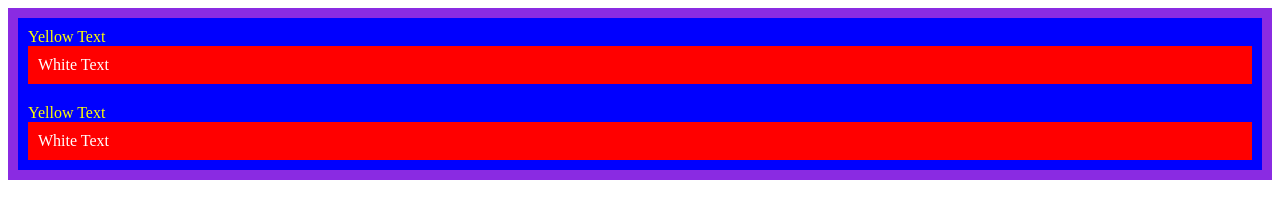
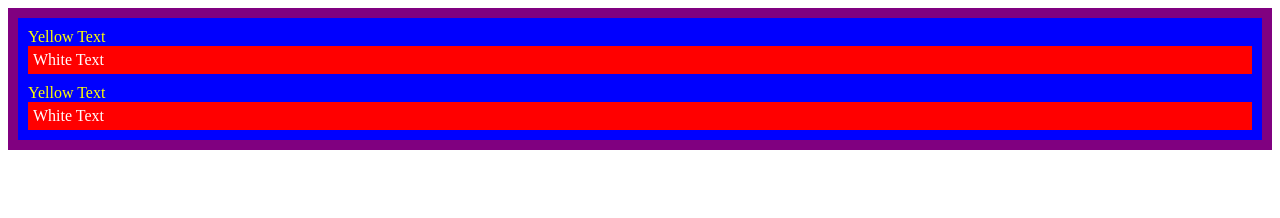
Before and after one commit to RenielJ/css-portfolio-practice, a plain HTML site: page public/7.0+CSS+Cascade/index.html in a window 1280 px wide. Drawn offline with Linux system fonts and the light colour scheme.

Commit message:
cascading practice.

```diff
--- a/public/7.0+CSS+Cascade/style.css
+++ b/public/7.0+CSS+Cascade/style.css
@@ -1,19 +1,20 @@
 /* Don't change the existing CSS. */
 
-.box {
-  background-color: blue;
-  padding: 10px;
+#outer-box{
+  height: 100%;
+  border: solid purple 10px;
 }
 
-p {
+p{
   color: yellow;
   margin: 0;
   padding: 0;
+
 }
 
-#outer-box{
-  background-color: blueviolet;
-  padding: 10px;
+.box{
+  background-color: blue;
+  padding: 5px;
 }
 
 .white-text{
@@ -22,4 +23,5 @@ p {
 
 .inner-box{
   background-color: red;
+  padding: 5px;
 }
```
